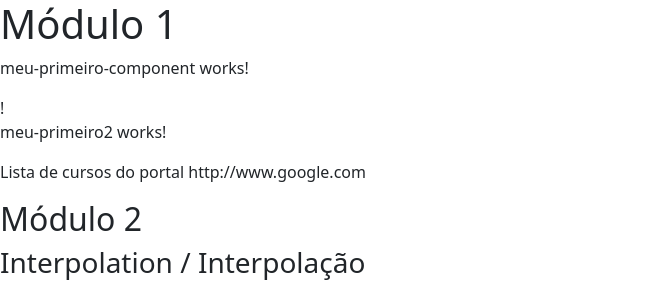
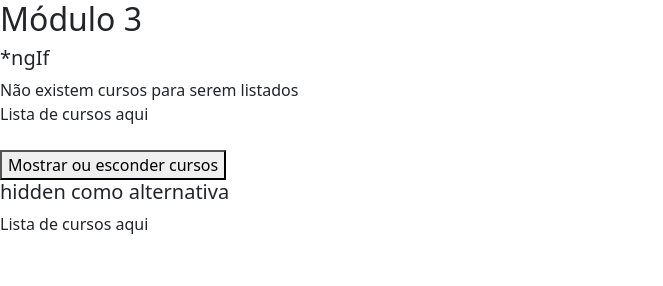
Before and after one commit to victorsilva99/curso-angular, an Angular app: page / in a window 1280 px wide. Shown: the top 286 px of the page, without its empty margins (0-663 px from the left). Built offline with nearby package versions, Linux system fonts and the light colour scheme.

Commit message:
feat: ngif directive

```diff
--- a/angular.json
+++ b/angular.json
@@ -23,10 +23,7 @@
               "src/styles.css",
               "node_modules/bootstrap/dist/css/bootstrap.min.css"
             ],
-            "scripts": [
-              "node_modules/jquery/dist/jquery.min.js",
-              "node_modules/bootstrap/dist/js/bootstrap.min.js"
-            ]
+            "scripts": ["node_modules/bootstrap/dist/js/bootstrap.min.js"]
           },
           "configurations": {
             "production": {
--- a/src/app/app.component.html
+++ b/src/app/app.component.html
@@ -1,4 +1,4 @@
-<div>
+<!-- <div>
   <h1>Módulo 1</h1>
   <app-meu-primeiro></app-meu-primeiro>
   <app-meu-primeiro2></app-meu-primeiro2>
@@ -12,4 +12,9 @@
   <app-ciclo [valorInicial]="valor" *ngIf="!deletarCiclo"></app-ciclo>
   <button (click)="mudarValor()">Mudar valor</button>
   <button (click)="destruirCiclo()">Deletar</button>
+</div> -->
+
+<div>
+  <h2>Módulo 3</h2>
+  <app-diretiva-ngif></app-diretiva-ngif>
 </div>
--- a/src/app/app.module.ts
+++ b/src/app/app.module.ts
@@ -14,6 +14,7 @@ import { InputPropertyComponent } from './input-property/input-property.componen
 import { OutputPropertieComponent } from './output-propertie/output-propertie.component';
 import { CicloComponent } from './ciclo/ciclo.component';
 import { DiretivaNgifComponent } from './diretiva-ngif/diretiva-ngif.component';
+import { DiretivaNgswitchComponent } from './diretiva-ngswitch/diretiva-ngswitch.component';
 
 @NgModule({
   declarations: [
@@ -25,6 +26,7 @@ import { DiretivaNgifComponent } from './diretiva-ngif/diretiva-ngif.component';
     OutputPropertieComponent,
     CicloComponent,
     DiretivaNgifComponent,
+    DiretivaNgswitchComponent,
   ],
   imports: [
     BrowserModule,
--- a/src/app/diretiva-ngif/diretiva-ngif.component.html
+++ b/src/app/diretiva-ngif/diretiva-ngif.component.html
@@ -1 +1,15 @@
-<p>diretiva-ngif works!</p>
+<h5>*ngIf</h5>
+
+<div *ngIf="cursos.length === 0">Não existem cursos para serem listados</div>
+<div *ngIf="cursos.length > 0">Lista de cursos aqui</div>
+
+<div *ngIf="mostrarCursos">Lista de cursos aqui</div>
+<div *ngIf="!mostrarCursos">Não existem cursos para serem listados</div>
+
+<br />
+
+<button (click)="onMostrarCursos()">Mostrar ou esconder cursos</button>
+
+<h5>hidden como alternativa</h5>
+<div [hidden]="!mostrarCursos">Lista de cursos aqui</div>
+<div [hidden]="mostrarCursos">Não existem cursos para serem listados</div>
--- a/src/app/diretiva-ngif/diretiva-ngif.component.ts
+++ b/src/app/diretiva-ngif/diretiva-ngif.component.ts
@@ -3,8 +3,13 @@ import { Component } from '@angular/core';
 @Component({
   selector: 'app-diretiva-ngif',
   templateUrl: './diretiva-ngif.component.html',
-  styleUrls: ['./diretiva-ngif.component.css']
+  styleUrls: ['./diretiva-ngif.component.css'],
 })
 export class DiretivaNgifComponent {
+  cursos: string[] = [];
+  mostrarCursos = true;
 
+  onMostrarCursos() {
+    this.mostrarCursos = !this.mostrarCursos;
+  }
 }
--- /dev/null
+++ b/src/app/diretiva-ngswitch/diretiva-ngswitch.component.html
@@ -0,0 +1 @@
+<p>diretiva-ngswitch works!</p>
```
Also changed, not shown: src/app/diretiva-ngswitch/diretiva-ngswitch.component.ts (added, +10 -0 lines), src/app/diretiva-ngswitch/diretiva-ngswitch.component.css (added), 1 other file (tests, documents, lock files or other folders).
